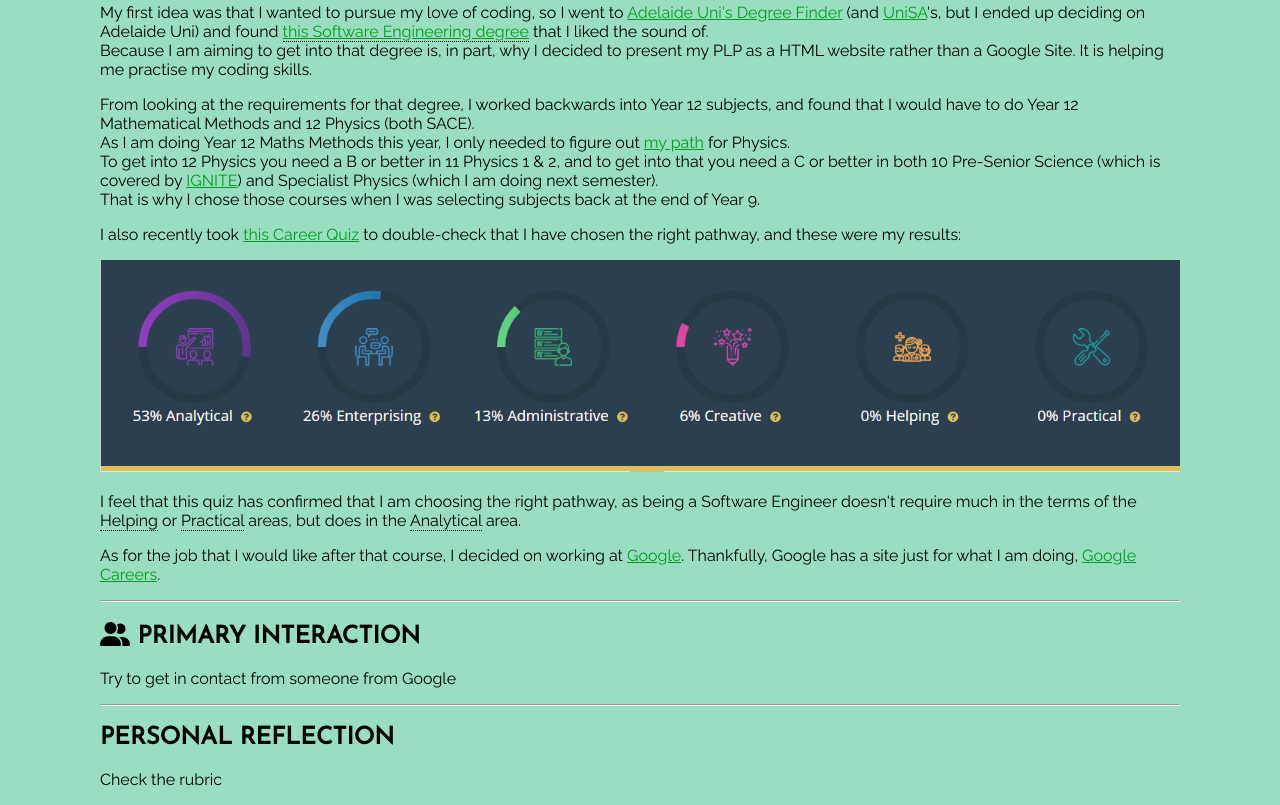
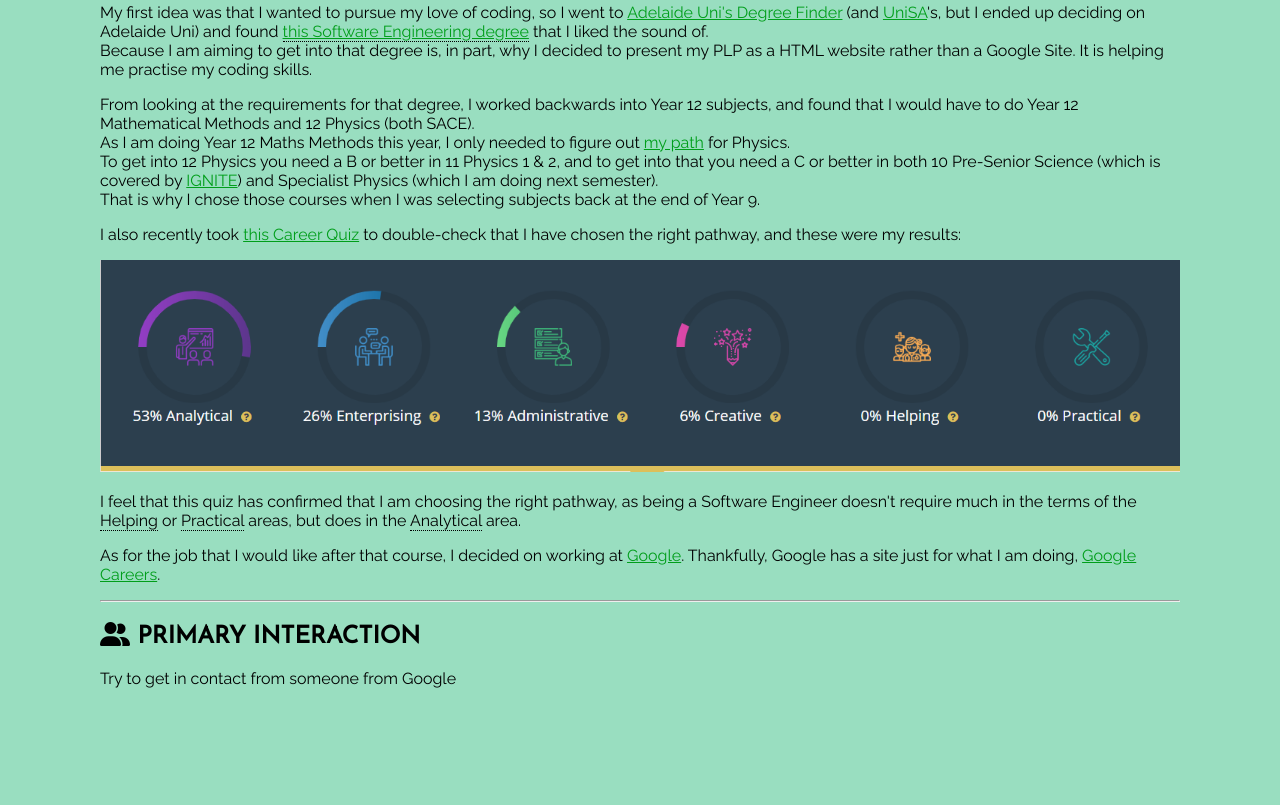
Before and after one commit to NickatGIHS/plp, a plain HTML site: page future.html in a window 1280 px wide. Shown: the part 333-1138 px from the top of the page. After the commit the page ends 1037 px from the top, so only its background shows below. Drawn offline with Linux system fonts and the light colour scheme; a web font is replaced by a local one.

Commit message:
Remove "Personal Reflection"
This will be in a new page when I do that eventually.

```diff
--- a/future.html
+++ b/future.html
@@ -60,9 +60,6 @@
 <hr>
 <h2><i class="fas fa-user-friends"></i> PRIMARY INTERACTION</h2>
 <p>Try to get in contact from someone from Google</p>
-<hr>
-<h2>PERSONAL REFLECTION</h2>
-<p>Check the rubric</p>
 <!--<footer>
 <p>Test</p>
 </footer>-->
```
Also changed, not shown: change.html (+0 -2 lines), risk.html (+1 -3 lines).
